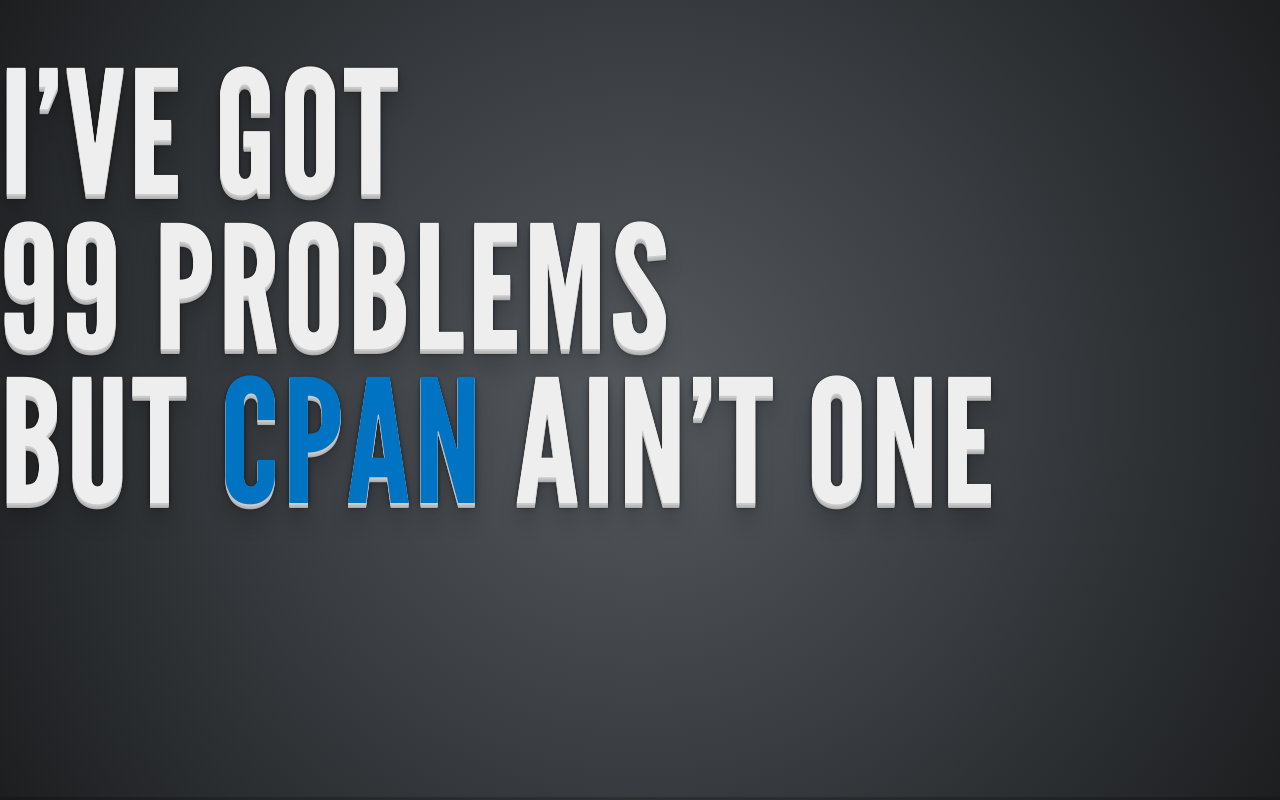
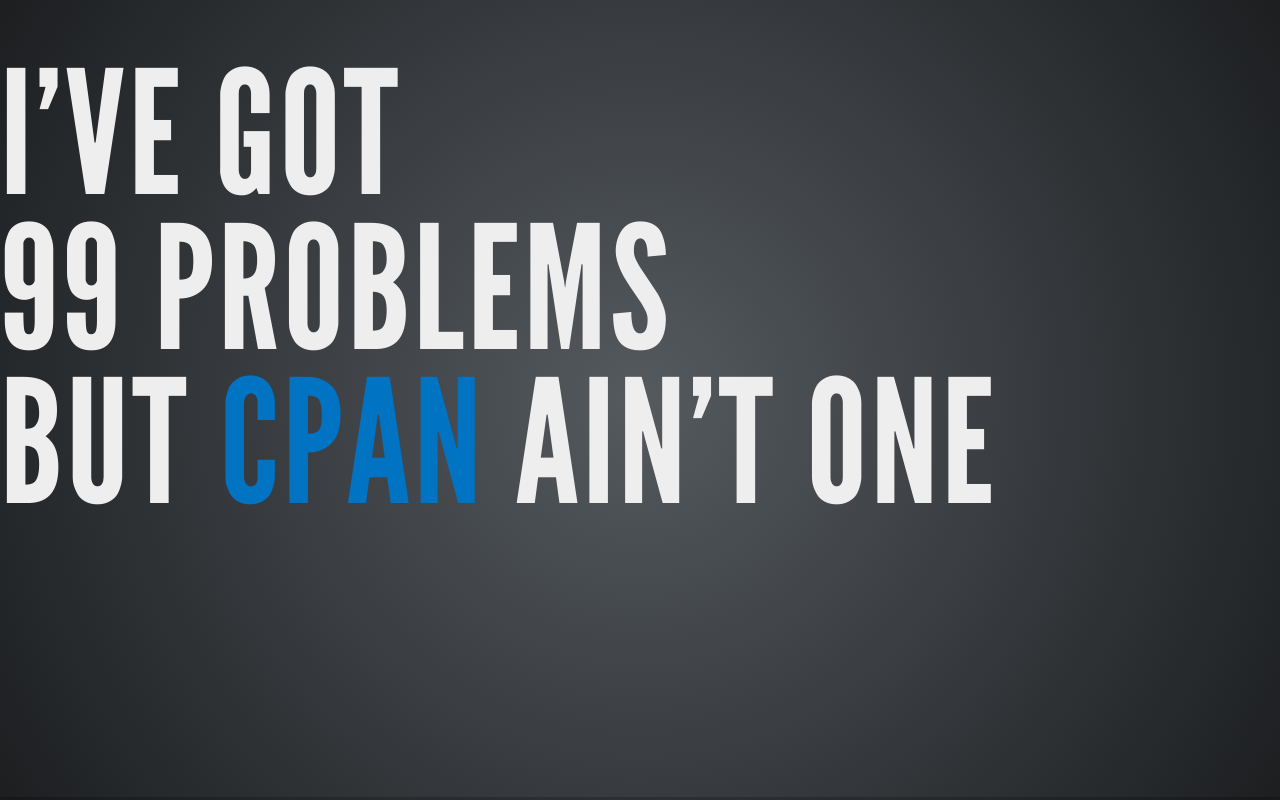
Before and after one commit to thaljef/Pinto-Deck, a website: page index.html in a window 1280 px wide. Drawn offline with Linux system fonts and the light colour scheme.

Commit message:
Looks better without text shadow.

```diff
--- a/css/pinto.css
+++ b/css/pinto.css
@@ -1,3 +1,5 @@
+.reveal h1,h2,h3,h4 { text-shadow: none }
+
 .reveal h1 { font-size: 4.77em; }
 .reveal h2 { font-size: 3.11em;	}
 .reveal h3 { font-size: 2.55em;	}
```
